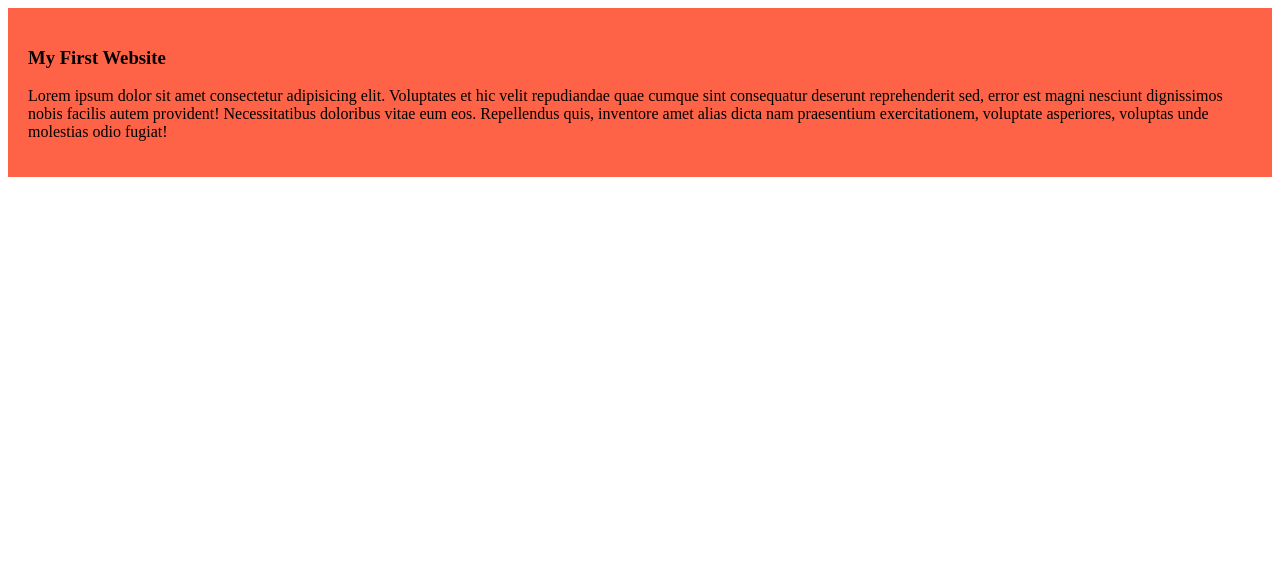
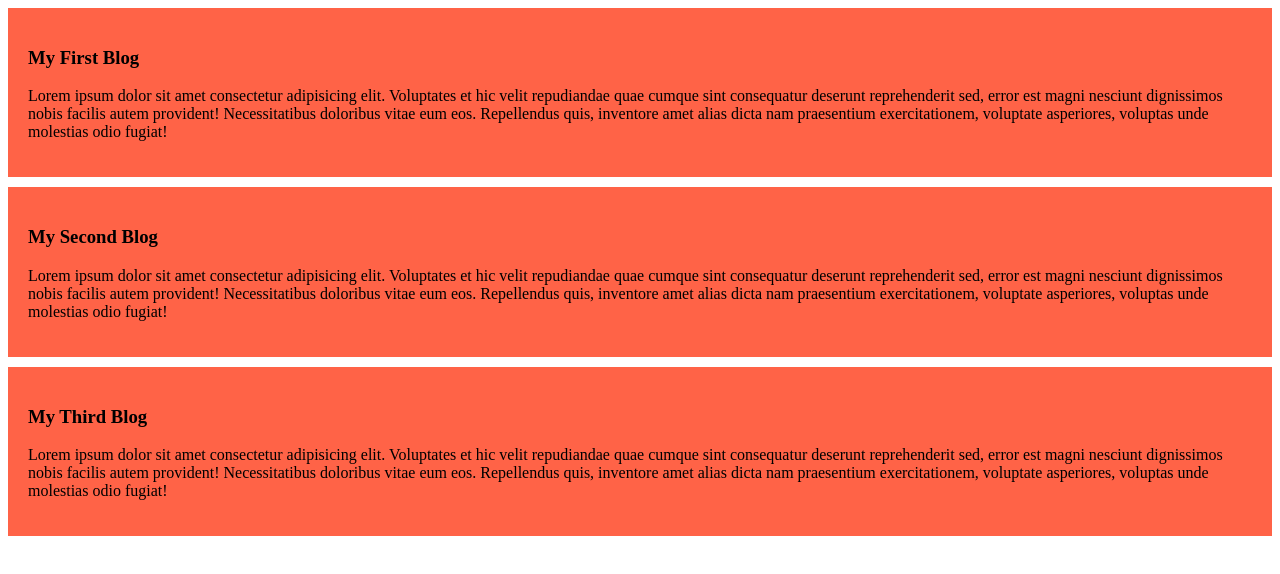
Before and after one commit to hemel-ags/my-simple-website, a plain HTML site: page index.html in a window 1280 px wide. Drawn offline with Linux system fonts and the light colour scheme.

Commit message:
added second and third blog

```diff
--- a/index.html
+++ b/index.html
@@ -8,7 +8,15 @@
 </head>
 <body>
     <div>
-        <h3>My First Website</h3>
+        <h3>My First Blog</h3>
+        <p>Lorem ipsum dolor sit amet consectetur adipisicing elit. Voluptates et hic velit repudiandae quae cumque sint consequatur deserunt reprehenderit sed, error est magni nesciunt dignissimos nobis facilis autem provident! Necessitatibus doloribus vitae eum eos. Repellendus quis, inventore amet alias dicta nam praesentium exercitationem, voluptate asperiores, voluptas unde molestias odio fugiat!</p>
+    </div>
+    <div>
+        <h3>My Second Blog</h3>
+        <p>Lorem ipsum dolor sit amet consectetur adipisicing elit. Voluptates et hic velit repudiandae quae cumque sint consequatur deserunt reprehenderit sed, error est magni nesciunt dignissimos nobis facilis autem provident! Necessitatibus doloribus vitae eum eos. Repellendus quis, inventore amet alias dicta nam praesentium exercitationem, voluptate asperiores, voluptas unde molestias odio fugiat!</p>
+    </div>
+    <div>
+        <h3>My Third Blog</h3>
         <p>Lorem ipsum dolor sit amet consectetur adipisicing elit. Voluptates et hic velit repudiandae quae cumque sint consequatur deserunt reprehenderit sed, error est magni nesciunt dignissimos nobis facilis autem provident! Necessitatibus doloribus vitae eum eos. Repellendus quis, inventore amet alias dicta nam praesentium exercitationem, voluptate asperiores, voluptas unde molestias odio fugiat!</p>
     </div>
 </body>
--- a/styles/blog.css
+++ b/styles/blog.css
@@ -1,4 +1,5 @@
 div{
     background-color: tomato;
     padding: 20px;
+    margin-bottom: 10px;
 }
```
